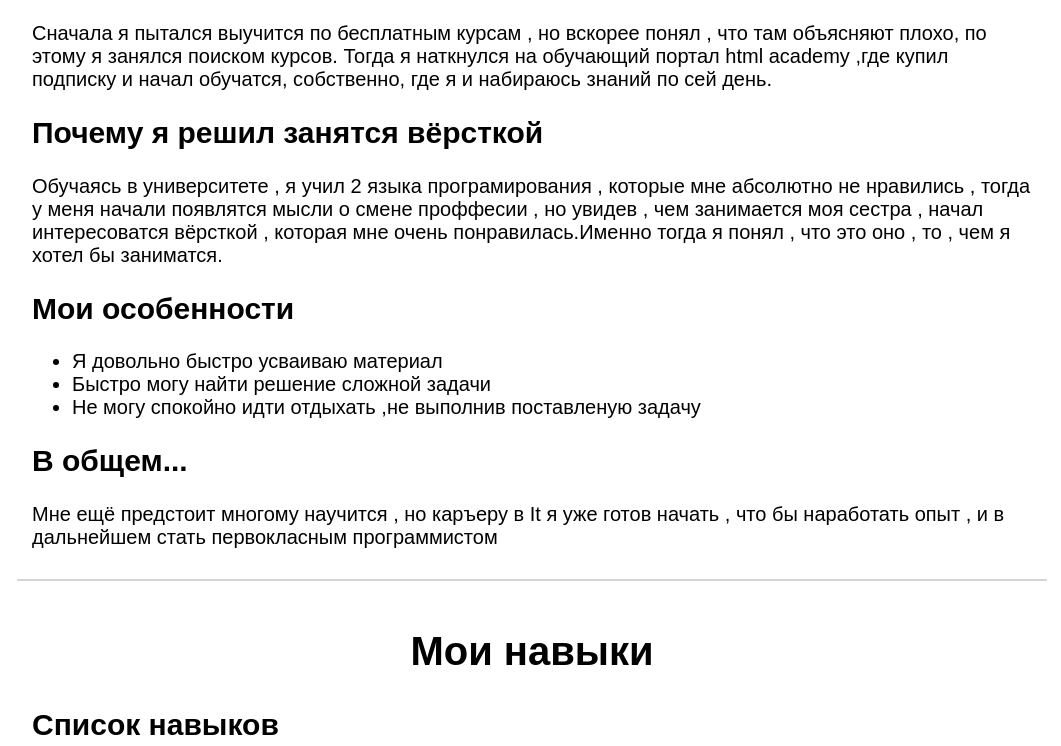
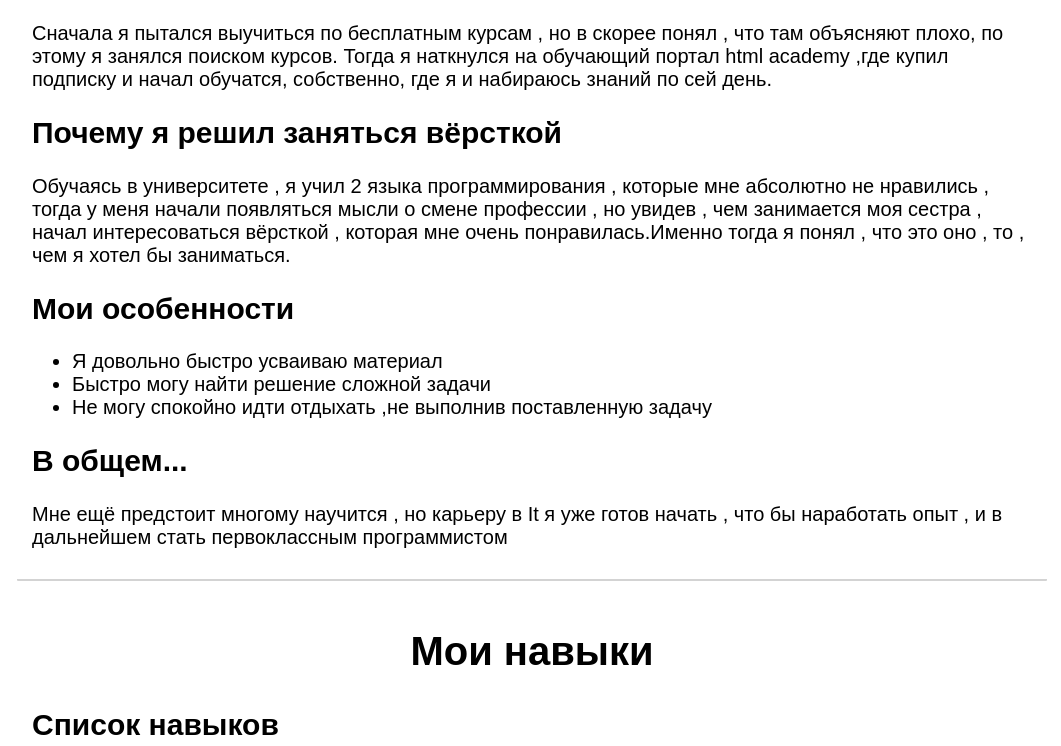
Before and after one commit to Repchan/-, a plain HTML site: page index.html in a window 1280 px wide. Shown: the part 736-1482 px from the top of the page, without its empty margins (108-1169 px from the left). Drawn offline with Linux system fonts and the light colour scheme; a script that the page names is missing.

Commit message:
Update index.html

```diff
--- a/index.html
+++ b/index.html
@@ -33,21 +33,21 @@
 			<div class="container">
 				<h1 id="about">Обо мне</h1>
 				<h2>Кто я такой?</h2>
-				<p>Меня зовут Михаил , и мне 19 лет.</p>
+				<p>Меня зовут Михаил, и мне 19 лет.</p>
 				<h2>Моё обучение</h2>
 				<p>	Я являюсь студентом 2 курса в университете ХНУРЭ. Учусь на специальности компьютерные науки.</p>
 				<h2>Где я учился верстать</h2>
-				<p>	Сначала я пытался выучится по бесплатным курсам , но вскорее понял , что там объясняют плохо, по этому я занялся поиском курсов. Тогда я наткнулся на обучающий портал html academy ,где купил подписку и начал обучатся, собственно, где я и набираюсь знаний по сей день.</p>
-				<h2>Почему я решил занятся вёрсткой</h2>
-				<p>	Обучаясь в университете , я учил 2 языка програмирования , которые мне абсолютно не нравились , тогда у меня начали появлятся мысли о смене проффесии , но увидев , чем занимается моя сестра , начал интересоватся вёрсткой , которая мне очень понравилась.Именно тогда я понял , что это оно , то , чем я хотел бы заниматся.</p>
+				<p>	Сначала я  пытался выучиться по бесплатным курсам , но в скорее понял , что там объясняют плохо, по этому я занялся поиском курсов. Тогда я наткнулся на обучающий портал html academy ,где купил подписку и начал обучатся, собственно, где я и набираюсь знаний по сей день.</p>
+				<h2>Почему я решил заняться вёрсткой</h2>
+				<p>	Обучаясь в университете , я учил 2 языка программирования , которые мне абсолютно не нравились , тогда у меня начали появляться мысли о смене  профессии , но увидев , чем занимается моя сестра , начал интересоваться вёрсткой , которая мне очень понравилась.Именно тогда я понял , что это оно , то , чем я хотел бы  заниматься.</p>
 				<h2>Мои особенности</h2>
 				<ul>
 				<li>Я довольно быстро усваиваю материал</li>
 				<li>Быстро могу найти решение сложной задачи</li>
-				<li>Не могу спокойно идти отдыхать ,не выполнив поставленую задачу</li>
+				<li>Не могу спокойно идти отдыхать ,не выполнив поставленную задачу</li>
 				</ul>
 				<h2>В общем...</h2>
-				<p>Мне ещё предстоит многому научится , но каръеру в It я уже готов начать , что бы наработать опыт , и в дальнейшем стать первокласным программистом</p>
+				<p>Мне ещё предстоит многому научится , но карьеру в It я уже готов начать , что бы наработать опыт , и в дальнейшем стать первоклассным программистом</p>
 
 			</div>
 		</section>
```
